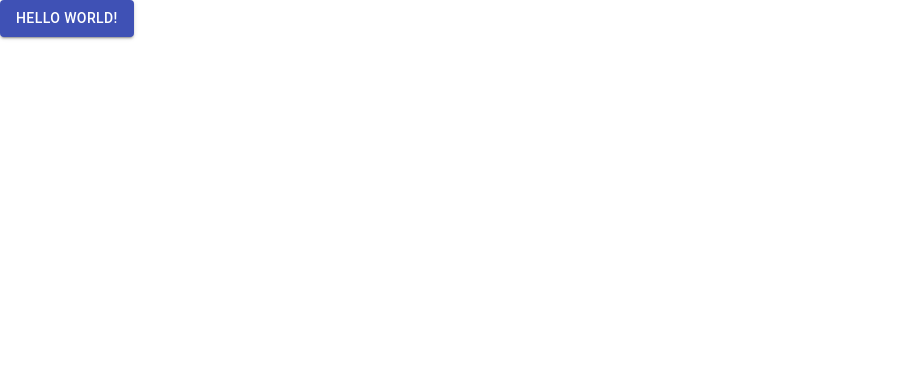
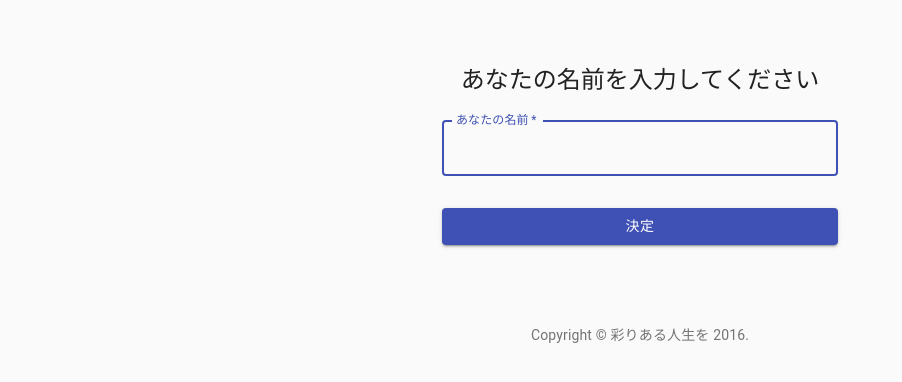
Before and after one commit to billiejoenahema/react-webrtc, a React (Create React App) app: page / in a window 1280 px wide. Shown: the top 382 px of the page, without its empty margins (0-902 px from the left). Built offline with nearby package versions, Linux system fonts and the light colour scheme; no server answers.

Commit message:
create: signin page for localPeerName

```diff
--- a/src/App.js
+++ b/src/components/App.js
@@ -1,5 +1,7 @@
 import React from 'react'
-import { Button } from '@material-ui/core'
+import InputFormLocal from './InputFormLocal'
+import InputFormRemote from './InputFormRemote'
+
 
 const getMedia = async () => {
   const constraints = { audio: true, video: true }
@@ -16,7 +18,12 @@ const getMedia = async () => {
 getMedia()
 
 const App = () => {
-  return <Button color="primary" variant="contained">Hello World!</Button>
+  return (
+    <>
+      <InputFormLocal />
+      <InputFormRemote />
+    </>
+  )
 }
 
 export default App
--- /dev/null
+++ b/src/components/InputFormLocal.js
@@ -0,0 +1,81 @@
+import React from 'react'
+import Button from '@material-ui/core/Button'
+import CssBaseline from '@material-ui/core/CssBaseline'
+import TextField from '@material-ui/core/TextField'
+import Link from '@material-ui/core/Link'
+import Box from '@material-ui/core/Box'
+import Typography from '@material-ui/core/Typography'
+import { makeStyles } from '@material-ui/core/styles'
+import Container from '@material-ui/core/Container'
+
+function Copyright() {
+  return (
+    <Typography variant="body2" color="textSecondary" align="center">
+      {'Copyright © '}
+      <Link color="inherit" href="https://www.nahema.net/">
+        彩りある人生を
+      </Link>{' '}
+      {2016}
+      {'.'}
+    </Typography>
+  );
+}
+
+const useStyles = makeStyles((theme) => ({
+  paper: {
+    marginTop: theme.spacing(8),
+    display: 'flex',
+    flexDirection: 'column',
+    alignItems: 'center',
+  },
+  avatar: {
+    margin: theme.spacing(1),
+    backgroundColor: theme.palette.secondary.main,
+  },
+  form: {
+    width: '100%', // Fix IE 11 issue.
+    marginTop: theme.spacing(1),
+  },
+  submit: {
+    margin: theme.spacing(3, 0, 2),
+  },
+}))
+
+export default function SignIn() {
+  const label = 'あなたの名前'
+  const classes = useStyles()
+
+  return (
+    <Container component="main" maxWidth="xs">
+      <CssBaseline />
+      <div className={classes.paper}>
+        <Typography component="h1" variant="h5">
+          {label}を入力してください
+        </Typography>
+        <form className={classes.form} noValidate>
+          <TextField
+            variant="outlined"
+            margin="normal"
+            required
+            fullWidth
+            label={label}
+            name="name"
+            autoFocus
+          />
+          <Button
+            type="submit"
+            fullWidth
+            variant="contained"
+            color="primary"
+            className={classes.submit}
+          >
+            決定
+          </Button>
+        </form>
+      </div>
+      <Box mt={8}>
+        <Copyright />
+      </Box>
+    </Container>
+  )
+}
--- a/SignIn.js
+++ b/src/components/InputFormRemote.js
@@ -48,6 +48,7 @@ const useStyles = makeStyles((theme) => ({
 
 export default function SignIn() {
   const classes = useStyles()
+  if (true) return (<></>)
 
   return (
     <Container component="main" maxWidth="xs">
--- a/src/index.js
+++ b/src/index.js
@@ -1,6 +1,6 @@
 import React from 'react'
 import ReactDOM from 'react-dom'
 import './index.css'
-import App from './App'
+import App from './components/App'
 
 ReactDOM.render(<App />, document.getElementById('root'))
```
